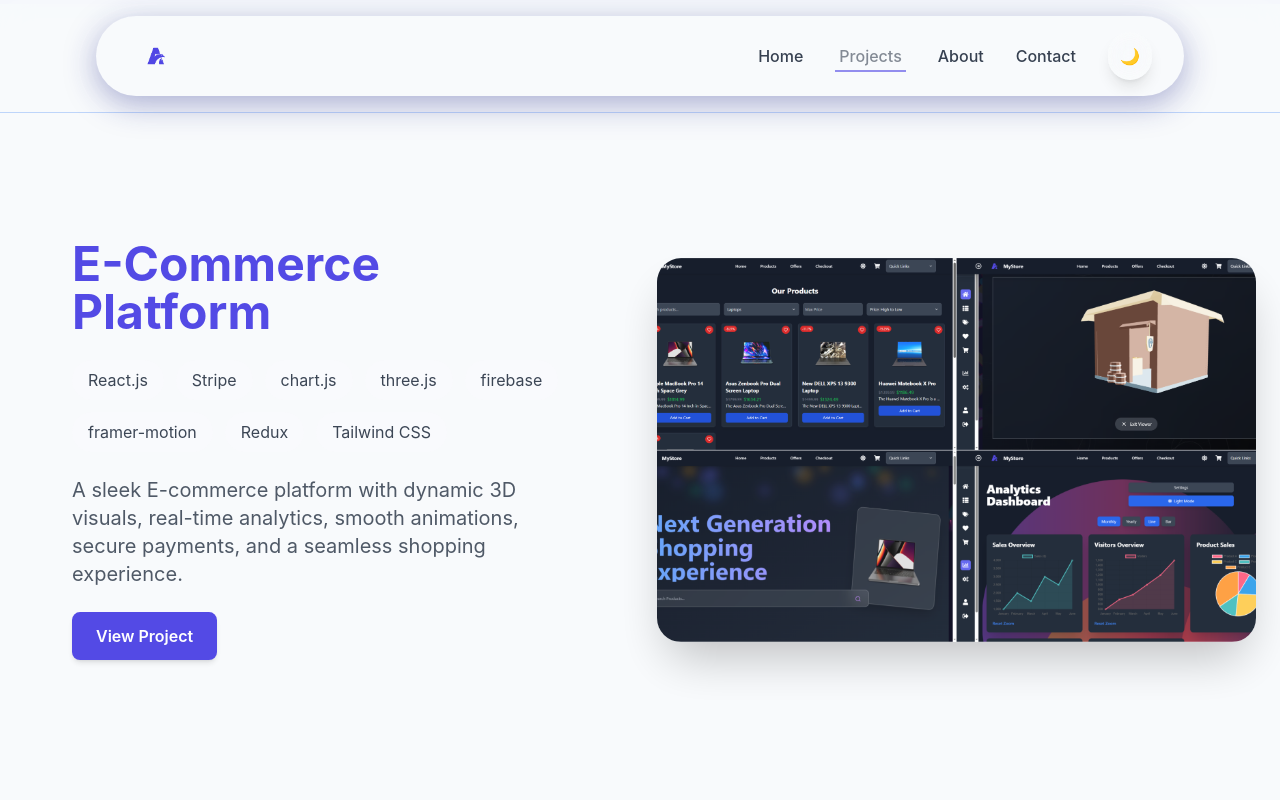
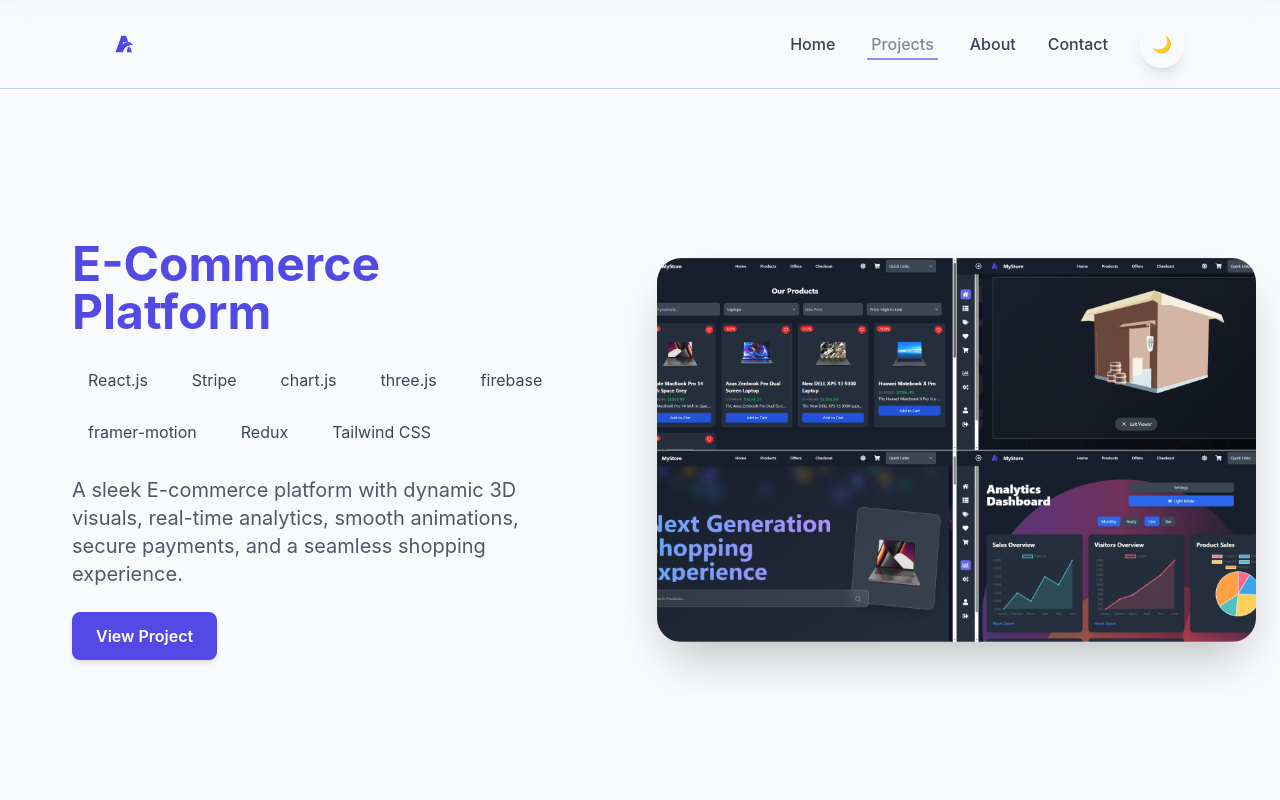
Before and after one commit to Abdulazizalsarraj/Abdulaziz_Alsarraj-Portfolio, a React (Vite) app: page /projects in a window 1280 px wide. Shown: the top 800 px of the page. Built offline with nearby package versions, Linux system fonts and the light colour scheme.

Commit message:
adjust navbar and projects page

```diff
--- a/src/Components/Navbar/Navbar.jsx
+++ b/src/Components/Navbar/Navbar.jsx
@@ -28,13 +28,13 @@ const Navbar = () => {
 
   return (
     <motion.nav
-      className="fixed top-0 w-full z-50 px-6 lg:px-24 py-4 bg-primary/90 dark:bg-primary-dark/90 border-b border-blue-500/30 dark:border-purple-900/30 backdrop-blur-lg transition-colors duration-300"
+      className="fixed top-0 w-full z-50 px-4 sm:px-6 md:px-8 lg:px-24 py-4 bg-primary/90 dark:bg-primary-dark/90 border-b border-blue-500/30 dark:border-purple-900/30 backdrop-blur-lg transition-colors duration-300"
       initial={{ y: -100, opacity: 0 }}
       animate={{ y: 0, opacity: 1 }}
       transition={{ duration: 0.8 }}
     >
       <motion.div
-        className="flex justify-between items-center rounded-full px-8 py-3 shadow-glass-lg w-full lg:w-auto"
+        className="flex justify-between items-center rounded-full w-full"
         whileHover={{ scale: 1.02 }}
         transition={{ type: 'spring', stiffness: 300 }}
       >
--- a/src/Components/Projects/Projects.jsx
+++ b/src/Components/Projects/Projects.jsx
@@ -2,7 +2,10 @@ import { motion, useScroll, useTransform } from 'framer-motion';
 import { useRef } from 'react';
 import { useTheme } from '../../hooks/useTheme';
 import projectsData from '../../data/projects';
-
+import project1 from "../../assets/images/MergedImages.png"
+import project2 from "../../assets/images/MergedImages (2).png"
+import project3 from "../../assets/images/Screenshot (228).png"
+import project4 from "../../assets/images/Screenshot (188).png"
 
 
 const ProjectCard = ({ project, index }) => {
@@ -101,7 +104,7 @@ const Projects = () => {
   const scaleX = useTransform(scrollYProgress, [0, 1], [0, 1]);
 
   return (
-    <div className="relative" ref={containerRef}>
+    <div className="relative overflow-x-hidden" ref={containerRef}>
       <motion.div
         className="fixed top-0 left-0 right-0 h-1 bg-accent/20 z-40"
         style={{ scaleX }}
```
